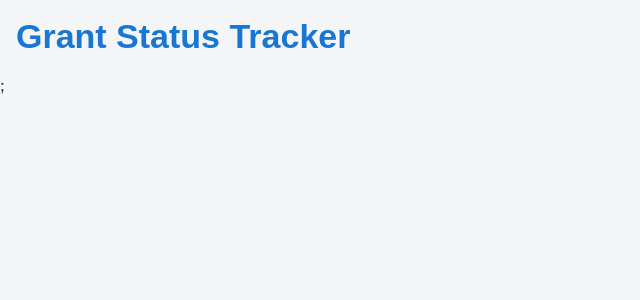
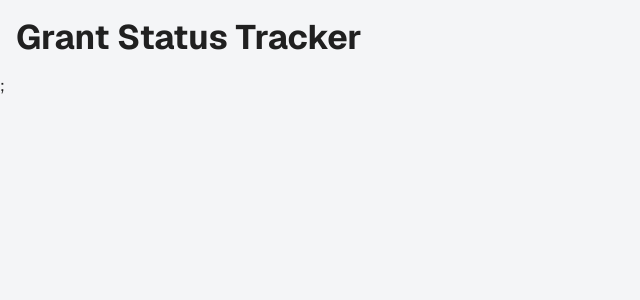
Before and after one commit to abertol/grant-status-tracker, a Next.js app: page / in a window 1280 px wide. Shown: the top 300 px of the page, without its empty margins (0-640 px from the left). Built offline with nearby package versions, Linux system fonts and the light colour scheme; what @mui/material-nextjs would draw is missing.

Commit message:
Use theme values for css

```diff
--- a/src/components/ui/GrantStatusTracker.tsx
+++ b/src/components/ui/GrantStatusTracker.tsx
@@ -7,9 +7,9 @@ export default function GrantStatusTracker() {
         <Grid container spacing={2} my={2} mx={2} sx={{ backgroundColor: '#f4f5f7', width: '100%', height: 'auto' }}>
             <Grid size={12}>
                 <Typography variant="h4" sx={(theme) => ({
-                    color: theme.palette.primary.main,
-                    fontWeight: 700,
-                    fontFamily: 'sans-serif',
+                    color: theme.palette.text.primary,
+                    fontWeight: theme.typography.fontWeightBold,
+                    fontFamily: theme.typography.fontFamily,
                 })}>
                     Grant Status Tracker
                 </Typography>
```
